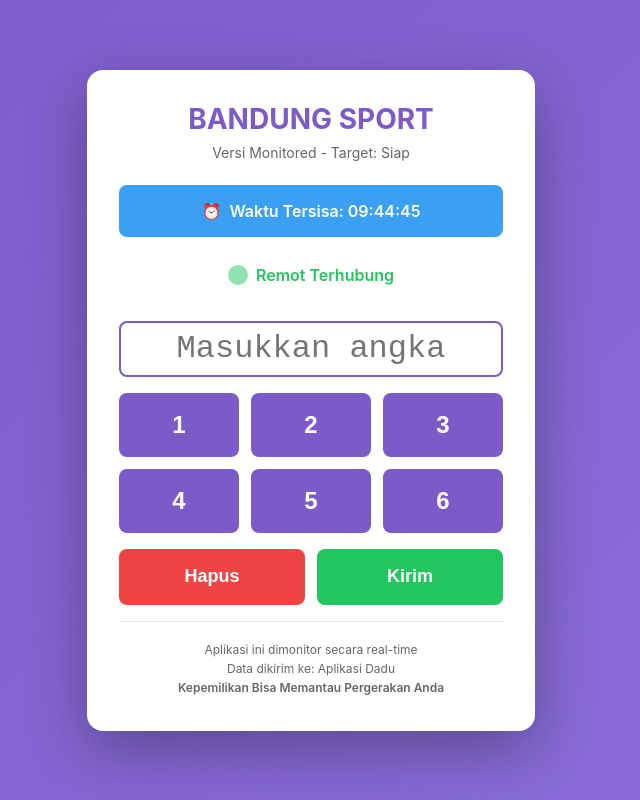
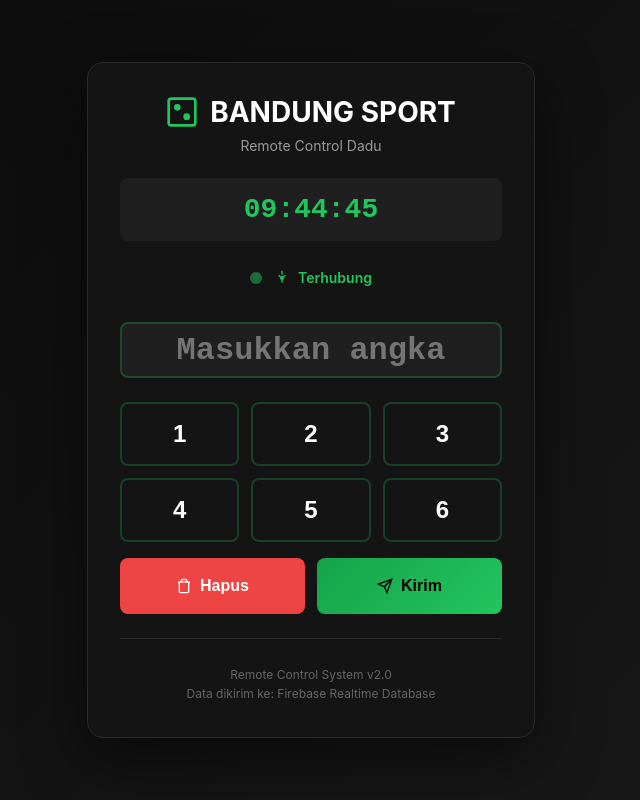
Before and after one commit to firmanuye12/hilo, a plain HTML site: page index.html in a window 1280 px wide. Shown: the whole page, without its empty margins (329-969 px from the left). Drawn offline with Linux system fonts and the light colour scheme; no server answers.

Commit message:
Update index.html

```diff
--- a/index.html
+++ b/index.html
@@ -3,7 +3,7 @@
 <head>
     <meta charset="UTF-8">
     <meta name="viewport" content="width=device-width, initial-scale=1.0">
-    <title>Dice Remote Control - BANDUNG SPORT</title>
+    <title>BANDUNG SPORT - Remote Control Dadu</title>
     <style>
         * {
             margin: 0;
@@ -13,7 +13,7 @@
 
         body {
             font-family: -apple-system, BlinkMacSystemFont, 'Segoe UI', 'Roboto', 'Oxygen', 'Ubuntu', 'Cantarell', sans-serif;
-            background: linear-gradient(135deg, #7c5bc9 0%, #8b6fd9 100%);
+            background: linear-gradient(135deg, #0a0a0a 0%, #1a1a1a 100%);
             min-height: 100vh;
             display: flex;
             align-items: center;
@@ -22,12 +22,13 @@
         }
 
         .container {
-            background: white;
+            background: #141414;
+            border: 1px solid #2a2a2a;
             border-radius: 16px;
             padding: 32px;
             max-width: 448px;
             width: 100%;
-            box-shadow: 0 20px 60px rgba(0, 0, 0, 0.3);
+            box-shadow: 0 20px 60px rgba(0, 0, 0, 0.5);
         }
 
         .header {
@@ -35,50 +36,65 @@
             margin-bottom: 24px;
         }
 
+        .header-content {
+            display: flex;
+            align-items: center;
+            justify-content: center;
+            gap: 12px;
+            margin-bottom: 8px;
+        }
+
+        .dice-icon {
+            width: 32px;
+            height: 32px;
+            color: #22c55e;
+        }
+
         .title {
             font-size: 28px;
             font-weight: bold;
-            color: #7c5bc9;
-            margin-bottom: 8px;
+            color: #ffffff;
         }
 
         .subtitle {
             font-size: 14px;
-            color: #666;
+            color: #999;
         }
 
         .time-box {
-            background: #3b9ff3;
-            color: white;
+            background: #1f1f1f;
             border-radius: 8px;
             padding: 16px;
-            display: flex;
-            align-items: center;
-            justify-content: center;
-            gap: 8px;
+            text-align: center;
             margin-bottom: 16px;
-            font-weight: 600;
+        }
+
+        .time-display {
+            color: #22c55e;
+            font-size: 28px;
+            font-family: 'Courier New', monospace;
+            font-weight: bold;
         }
 
         .status-box {
             display: flex;
             align-items: center;
             justify-content: center;
-            gap: 8px;
+            gap: 12px;
             padding: 12px;
             margin-bottom: 24px;
         }
 
         .status-indicator {
-            width: 20px;
-            height: 20px;
+            width: 12px;
+            height: 12px;
             border-radius: 50%;
             background: #22c55e;
             animation: pulse 2s infinite;
         }
 
-        .status-indicator.disabled {
-            background: #9ca3af;
+        .status-indicator.disconnected {
+            background: #666;
             animation: none;
         }
 
@@ -94,28 +110,41 @@
         .status-text {
             color: #22c55e;
             font-weight: 600;
+            font-size: 14px;
+            display: flex;
+            align-items: center;
+            gap: 8px;
         }
 
-        .status-text.disabled {
-            color: #9ca3af;
+        .status-text.disconnected {
+            color: #666;
         }
 
         .input-display {
             width: 100%;
             height: 56px;
-            border: 2px solid #7c5bc9;
+            border: 2px solid #22c55e40;
             border-radius: 8px;
             text-align: center;
             font-size: 32px;
             font-family: 'Courier New', monospace;
-            margin-bottom: 16px;
+            font-weight: bold;
+            margin-bottom: 24px;
             padding: 8px;
-            background: white;
+            background: #1f1f1f;
+            color: #ffffff;
+            outline: none;
+            transition: all 0.3s;
         }
 
-        .input-display.disabled {
+        .input-display:focus {
+            border-color: #22c55e;
+            box-shadow: 0 0 30px rgba(34, 197, 94, 0.3);
+        }
+
+        .input-display:disabled {
             opacity: 0.5;
-            border-color: #d1d5db;
+            cursor: not-allowed;
         }
 
         .number-grid {
@@ -127,10 +156,10 @@
 
         .number-btn {
             height: 64px;
-            border: none;
+            border: 2px solid #22c55e40;
             border-radius: 8px;
-            background: #7c5bc9;
-            color: white;
+            background: #141414;
+            color: #ffffff;
             font-size: 24px;
             font-weight: bold;
             cursor: pointer;
@@ -138,8 +167,9 @@
         }
 
         .number-btn:hover:not(:disabled) {
-            background: #6b4ab8;
-            transform: scale(1.05);
+            border-color: #22c55e;
+            background: rgba(34, 197, 94, 0.1);
+            box-shadow: 0 0 30px rgba(34, 197, 94, 0.3);
         }
 
         .number-btn:active:not(:disabled) {
@@ -147,26 +177,29 @@
         }
 
         .number-btn:disabled {
-            background: #d1d5db;
+            opacity: 0.3;
             cursor: not-allowed;
-            opacity: 0.6;
         }
 
         .action-grid {
             display: grid;
             grid-template-columns: repeat(2, 1fr);
             gap: 12px;
-            margin-bottom: 16px;
+            margin-bottom: 24px;
         }
 
         .action-btn {
             height: 56px;
             border: none;
             border-radius: 8px;
-            font-size: 18px;
+            font-size: 16px;
             font-weight: 600;
             cursor: pointer;
             transition: all 0.2s;
+            display: flex;
+            align-items: center;
+            justify-content: center;
+            gap: 8px;
         }
 
         .clear-btn {
@@ -179,12 +212,13 @@
         }
 
         .send-btn {
-            background: #22c55e;
-            color: white;
+            background: linear-gradient(135deg, #16a34a, #22c55e);
+            color: #000000;
+            font-weight: bold;
         }
 
         .send-btn:hover:not(:disabled) {
-            background: #16a34a;
+            box-shadow: 0 0 30px rgba(34, 197, 94, 0.5);
         }
 
         .action-btn:active:not(:disabled) {
@@ -192,37 +226,16 @@
         }
 
         .action-btn:disabled {
-            background: #d1d5db;
+            opacity: 0.3;
             cursor: not-allowed;
-            opacity: 0.6;
-        }
-
-        .result-box {
-            width: 100%;
-            height: 56px;
-            background: rgba(34, 197, 94, 0.1);
-            border: 2px solid #22c55e;
-            border-radius: 8px;
-            display: flex;
-            align-items: center;
-            justify-content: center;
-            font-size: 18px;
-            font-weight: 600;
-            color: #22c55e;
-            margin-bottom: 16px;
-            display: none;
-        }
-
-        .result-box.show {
-            display: flex;
         }
 
         .footer {
             text-align: center;
             font-size: 12px;
             color: #666;
-            padding-top: 16px;
-            border-top: 1px solid #e5e7eb;
+            padding-top: 24px;
+            border-top: 1px solid #2a2a2a;
         }
 
         .footer p {
@@ -241,6 +254,7 @@
             font-size: 14px;
             display: none;
             z-index: 1000;
+            box-shadow: 0 10px 30px rgba(0, 0, 0, 0.5);
         }
 
         .toast.show {
@@ -261,32 +275,43 @@
 
         .toast.success {
             background: #22c55e;
+            color: #000;
+            font-weight: 600;
         }
 
         .toast.error {
             background: #ef4444;
-        }
-
-        .toast.warning {
-            background: #f59e0b;
         }
     </style>
 </head>
 <body>
     <div class="container">
         <div class="header">
-            <h1 class="title">BANDUNG SPORT</h1>
-            <p class="subtitle">Versi Monitored - Target: Siap</p>
+            <div class="header-content">
+                <svg class="dice-icon" viewBox="0 0 24 24" fill="none" stroke="currentColor" stroke-width="2">
+                    <rect x="2" y="2" width="20" height="20" rx="2" ry="2"/>
+                    <circle cx="8.5" cy="8.5" r="1.5" fill="currentColor"/>
+                    <circle cx="15.5" cy="15.5" r="1.5" fill="currentColor"/>
+                </svg>
+                <h1 class="title">BANDUNG SPORT</h1>
+            </div>
+            <p class="subtitle">Remote Control Dadu</p>
         </div>
 
         <div class="time-box">
-            <span>⏰</span>
-            <span id="time">WAKTU HARI INI: 00:00:00</span>
+            <div class="time-display" id="time">00:00:00</div>
         </div>
 
         <div class="status-box">
             <div class="status-indicator" id="statusIndicator"></div>
-            <span class="status-text" id="statusText">Remot Terhubung</span>
+            <span class="status-text" id="statusText">
+                <svg width="16" height="16" viewBox="0 0 24 24" fill="none" stroke="currentColor" stroke-width="2">
+                    <circle cx="12" cy="12" r="2"/>
+                    <path d="M12 1v6m0 6v6"/>
+                    <path d="M17 8l-5 5-5-5"/>
+                </svg>
+                <span id="statusLabel">Terhubung</span>
+            </span>
         </div>
 
         <input type="text" id="display" class="input-display" placeholder="Masukkan angka" readonly maxlength="3">
@@ -301,18 +326,25 @@
         </div>
 
         <div class="action-grid">
-            <button class="action-btn clear-btn" onclick="clearInput()">Hapus</button>
-            <button class="action-btn send-btn" onclick="sendData()">Kirim</button>
-        </div>
-
-        <div id="result" class="result-box">
-            Data Diterima: <span id="lastSent"></span>
+            <button class="action-btn clear-btn" onclick="clearInput()">
+                <svg width="16" height="16" viewBox="0 0 24 24" fill="none" stroke="currentColor" stroke-width="2">
+                    <polyline points="3 6 5 6 21 6"/>
+                    <path d="M19 6v14a2 2 0 0 1-2 2H7a2 2 0 0 1-2-2V6m3 0V4a2 2 0 0 1 2-2h4a2 2 0 0 1 2 2v2"/>
+                </svg>
+                Hapus
+            </button>
+            <button class="action-btn send-btn" onclick="sendData()">
+                <svg width="16" height="16" viewBox="0 0 24 24" fill="none" stroke="currentColor" stroke-width="2">
+                    <line x1="22" y1="2" x2="11" y2="13"/>
+                    <polygon points="22 2 15 22 11 13 2 9 22 2"/>
+                </svg>
+                Kirim
+            </button>
         </div>
 
         <div class="footer">
-            <p>Aplikasi ini dimonitor secara real-time</p>
-            <p>Data dikirim ke: Aplikasi Dadu</p>
-            <p style="font-weight: 600;">Kepemilikan Bisa Memantau Pergerakan Anda</p>
+            <p>Remote Control System v2.0</p>
+            <p>Data dikirim ke: Firebase Realtime Database</p>
         </div>
     </div>
 
@@ -333,11 +365,10 @@
         let inputValue = '';
         let isEnabled = true;
         const display = document.getElementById('display');
-        const resultBox = document.getElementById('result');
-        const lastSentSpan = document.getElementById('lastSent');
         const toast = document.getElementById('toast');
         const statusIndicator = document.getElementById('statusIndicator');
         const statusText = document.getElementById('statusText');
+        const statusLabel = document.getElementById('statusLabel');
 
         // Listen to status changes from Firebase
         database.ref('dicersd/status').on('value', (snapshot) => {
@@ -350,18 +381,18 @@
             const buttons = document.querySelectorAll('.number-btn, .action-btn');
 
             if (isEnabled) {
-                statusIndicator.classList.remove('disabled');
-                statusText.classList.remove('disabled');
-                statusText.textContent = 'Remot Terhubung';
-                display.classList.remove('disabled');
+                statusIndicator.classList.remove('disconnected');
+                statusText.classList.remove('disconnected');
+                statusLabel.textContent = 'Terhubung';
+                display.disabled = false;
                 buttons.forEach(btn => btn.disabled = false);
             } else {
-                statusIndicator.classList.add('disabled');
-                statusText.classList.add('disabled');
-                statusText.textContent = 'Remot Terputus';
-                display.classList.add('disabled');
+                statusIndicator.classList.add('disconnected');
+                statusText.classList.add('disconnected');
+                statusLabel.textContent = 'Terputus';
+                display.disabled = true;
                 buttons.forEach(btn => btn.disabled = true);
-                showToast('Aplikasi dimatikan dari monitoring', 'warning');
+                showToast('Aplikasi terputus', 'error');
             }
         }
 
@@ -371,14 +402,14 @@
             const hours = String(now.getHours()).padStart(2, '0');
             const minutes = String(now.getMinutes()).padStart(2, '0');
             const seconds = String(now.getSeconds()).padStart(2, '0');
-            document.getElementById('time').textContent = `Waktu Tersisa: ${hours}:${minutes}:${seconds}`;
+            document.getElementById('time').textContent = `${hours}:${minutes}:${seconds}`;
         }
         setInterval(updateTime, 1000);
         updateTime();
 
         function addNumber(num) {
             if (!isEnabled) {
-                showToast('Aplikasi sedang dimatikan', 'error');
+                showToast('Aplikasi sedang terputus', 'error');
                 return;
             }
 
@@ -399,7 +430,7 @@
 
         function sendData() {
             if (!isEnabled) {
-                showToast('Aplikasi sedang dimatikan', 'error');
+                showToast('Aplikasi sedang terputus', 'error');
                 return;
             }
 
@@ -432,9 +463,9 @@
                 database.ref('dicersd/history').push(dataToSend)
             ])
             .then(() => {
-                lastSentSpan.textContent = inputValue;
-                resultBox.classList.add('show');
                 showToast(`Data terkirim: ${inputValue}`, 'success');
+                inputValue = '';
+                display.value = '';
             })
             .catch((error) => {
                 console.error('Error:', error);
```
